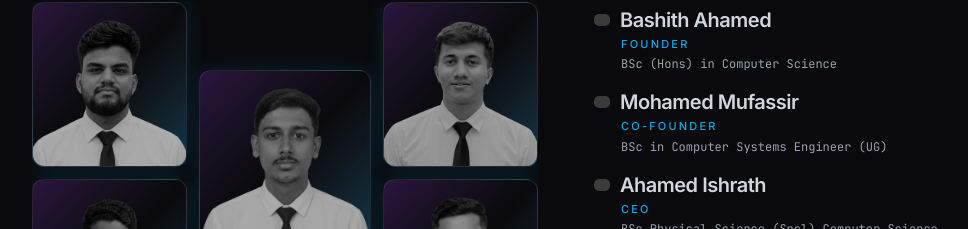
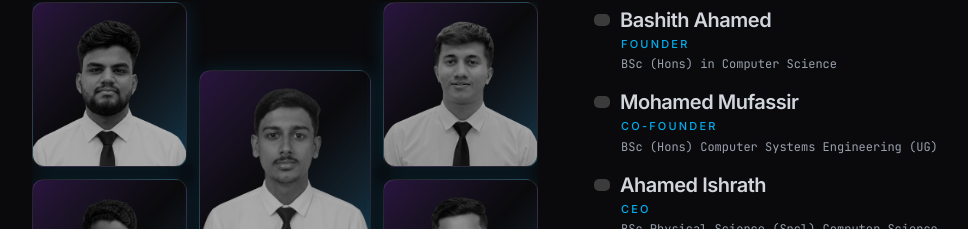
Before and after one commit to M-Mufassir/Techtitude-Labs, a React (Vite) app: page /about in a window 1280 px wide. Shown: the part 2997-3226 px from the top of the page, without its empty margins (120-1088 px from the left). Built offline with nearby package versions, Linux system fonts and the light colour scheme.

Commit message:
Mufassir qualification changed

```diff
--- a/src/data/content.ts
+++ b/src/data/content.ts
@@ -148,7 +148,7 @@ export const teamMembersContent = [
     id: '2',
     name: 'Mohamed Mufassir',
     role: 'Co-Founder',
-    qualification: 'BSc in Computer Systems Engineer (UG)',
+    qualification: 'BSc (Hons) Computer Systems Engineering (UG)',
     social: { linkedin: 'https://www.linkedin.com/in/mohamedmufassir' },
   },
   {
```
